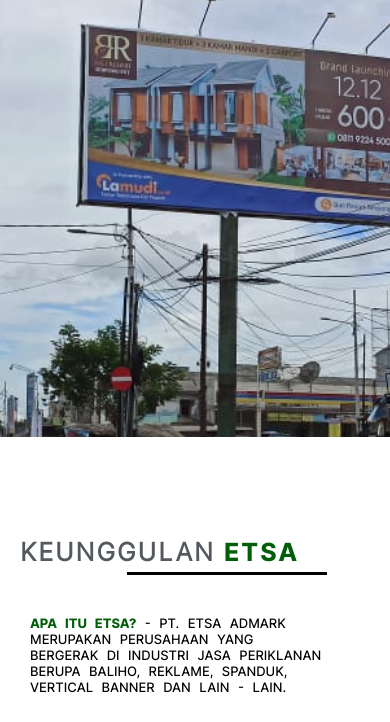
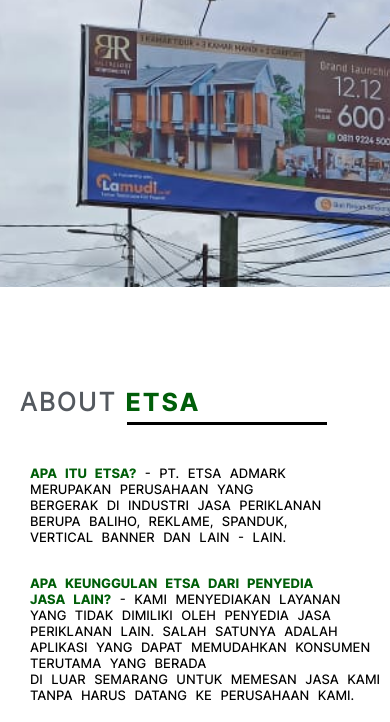
Before and after one commit to AndreasWenang/etsa-admark.github.io, a plain HTML site: page index.html in a window 390 px wide. Shown: the part 63-785 px from the top of the page. Drawn offline with nearby package versions, Linux system fonts and the light colour scheme.

Commit message:
third commit

```diff
--- a/CSS_responsive.css
+++ b/CSS_responsive.css
@@ -477,7 +477,7 @@
       }
 
       .main{
-        margin-top: 500  ;
+        margin-top: 350  ;
          background-color: white;
         }
 
--- a/index.html
+++ b/index.html
@@ -105,7 +105,7 @@
 
     <!-- ABOUT -->
     <div id="about" class="about">
-      <h1>KEUNGGULAN <span>ETSA</span></h1>
+      <h1>ABOUT <span>ETSA</span></h1>
       <div class="aboutline"></div>
       <p class="desc1"><span>Apa itu ETSA?</span> - PT. Etsa Admark<br>merupakan perusahaan yang<br>
         bergerak di industri Jasa Periklanan<br>berupa baliho,
```
